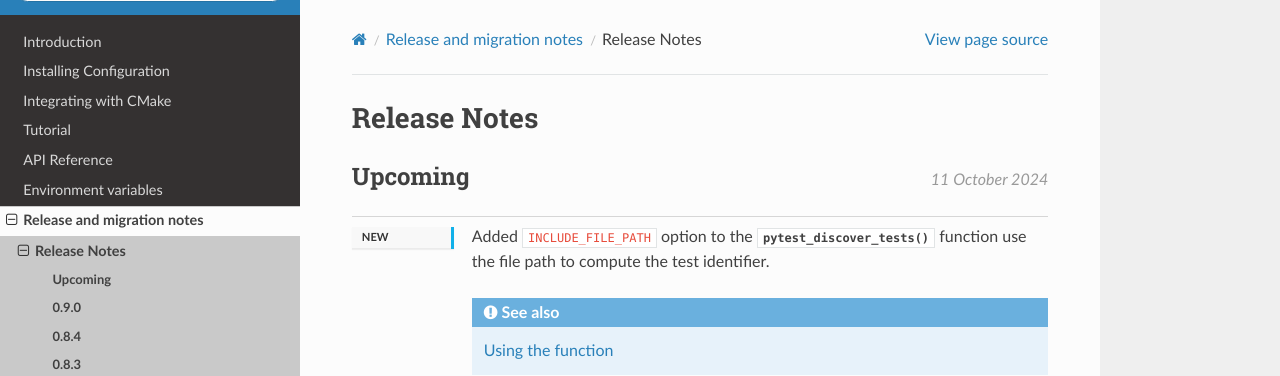
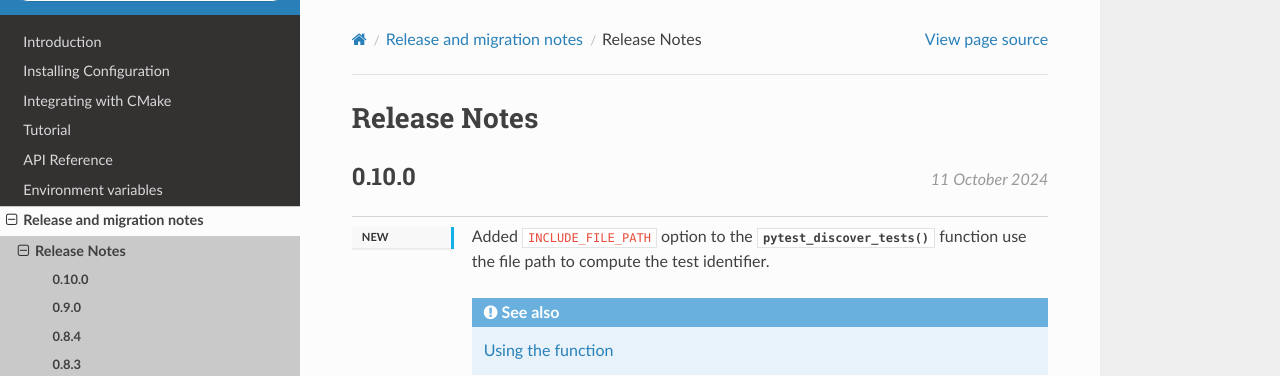
Before and after one commit to python-cmake/pytest-cmake, a Sphinx documentation site: the page built from doc/release/release_notes.rst, in a window 1280 px wide and 900 px high. Shown: the top 376 px of the window. Built offline with Sphinx 7.4.7 and the Read the Docs theme 3.1.0, drawn with Linux system fonts in a browser that asks for light colours.

Commit message:
Update version to 0.10.0

```diff
--- a/doc/release/release_notes.rst
+++ b/doc/release/release_notes.rst
@@ -4,7 +4,8 @@
 Release Notes
 *************
 
-.. release:: Upcoming
+.. release:: 0.10.0
+    :date: 2024-10-11
 
     .. change:: new
 
--- a/pyproject.toml
+++ b/pyproject.toml
@@ -9,7 +9,7 @@
 
 [project]
 name = "pytest-cmake"
-version = "0.9.0"
+version = "0.10.0"
 description = "Provide CMake module for Pytest"
 readme = "README.md"
 requires-python = ">=2.7, !=3.0.*, !=3.1.*, !=3.2.*, !=3.3.*, !=3.4.*, !=3.5.*, <4"
--- a/setup.py
+++ b/setup.py
@@ -60,7 +60,7 @@
 
 setup(
     name="pytest-cmake",
-    version="0.9.0",
+    version="0.10.0",
     data_files=[
         (
             "share/Pytest/cmake",
```
